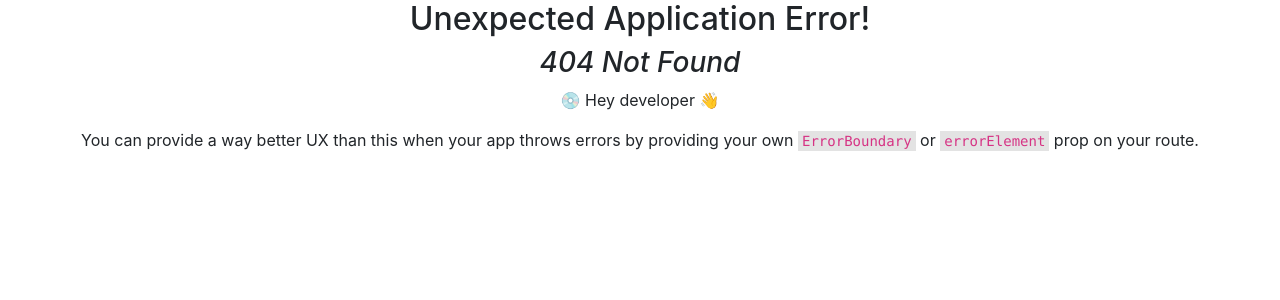
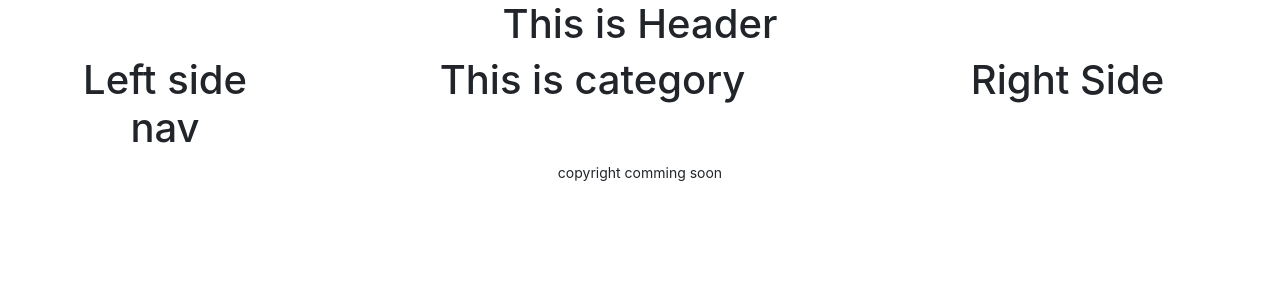
Before and after one commit to HasanMdKamrul/dragon-news-app, a React (Create React App) app: page /category/1 in a window 1280 px wide. Before the commit this address had no page. Shown: the top 300 px of the page. Built offline with nearby package versions, Linux system fonts and the light colour scheme.

Commit message:
Basic setup with the layout and folder structure added

```diff
--- a/package.json
+++ b/package.json
@@ -7,6 +7,7 @@
     "@testing-library/react": "^13.0.0",
     "@testing-library/user-event": "^13.2.1",
     "bootstrap": "^5.2.2",
+    "firebase": "^9.12.1",
     "react": "^18.2.0",
     "react-bootstrap": "^2.5.0",
     "react-dom": "^18.2.0",
--- a/src/layouts/Main.js
+++ b/src/layouts/Main.js
@@ -1,11 +1,29 @@
 import React from "react";
+import { Col, Container, Row } from "react-bootstrap";
 import { Outlet } from "react-router-dom";
+import Footer from "../page/Shared/Footer/Footer";
+import Header from "../page/Shared/Header/Header/Header";
+import LeftSideNav from "../page/Shared/LeftSideNav/LeftSideNav";
+import RightSideNav from "../page/Shared/RightSideNav/RightSideNav";
 
 const Main = () => {
   return (
     <div>
-      <h1>Hello</h1>
-      <Outlet />
+      <Header />
+      <Container>
+        <Row>
+          <Col lg="2">
+            <LeftSideNav />
+          </Col>
+          <Col lg="7">
+            <Outlet />
+          </Col>
+          <Col lg="3">
+            <RightSideNav />
+          </Col>
+        </Row>
+      </Container>
+      <Footer />
     </div>
   );
 };
--- /dev/null
+++ b/src/page/Category/Category/Category.jsx
@@ -0,0 +1,11 @@
+import React from "react";
+
+const Category = () => {
+  return (
+    <div>
+      <h1>This is category</h1>
+    </div>
+  );
+};
+
+export default Category;
--- /dev/null
+++ b/src/page/Home/Home/Home.jsx
@@ -0,0 +1,11 @@
+import React from "react";
+
+const Home = () => {
+  return (
+    <div>
+      <h1>This is Home</h1>
+    </div>
+  );
+};
+
+export default Home;
--- /dev/null
+++ b/src/page/News/News/News.jsx
@@ -0,0 +1,11 @@
+import React from "react";
+
+const News = () => {
+  return (
+    <div>
+      <h1>This is News</h1>
+    </div>
+  );
+};
+
+export default News;
--- /dev/null
+++ b/src/page/Shared/Footer/Footer.jsx
@@ -0,0 +1,11 @@
+import React from "react";
+
+const Footer = () => {
+  return (
+    <div>
+      <small>copyright comming soon</small>
+    </div>
+  );
+};
+
+export default Footer;
--- /dev/null
+++ b/src/page/Shared/Header/Header/Header.jsx
@@ -0,0 +1,11 @@
+import React from "react";
+
+const Header = () => {
+  return (
+    <div>
+      <h1>This is Header</h1>
+    </div>
+  );
+};
+
+export default Header;
--- /dev/null
+++ b/src/page/Shared/LeftSideNav/LeftSideNav.jsx
@@ -0,0 +1,11 @@
+import React from "react";
+
+const LeftSideNav = () => {
+  return (
+    <div>
+      <h1>Left side nav</h1>
+    </div>
+  );
+};
+
+export default LeftSideNav;
--- /dev/null
+++ b/src/page/Shared/RightSideNav/RightSideNav.jsx
@@ -0,0 +1,11 @@
+import React from "react";
+
+const RightSideNav = () => {
+  return (
+    <div>
+      <h1>Right Side</h1>
+    </div>
+  );
+};
+
+export default RightSideNav;
```
Also changed, not shown: src/Routes/Router/Router.js (+17 -1 lines), 1 other file (tests, documents, lock files or other folders).
